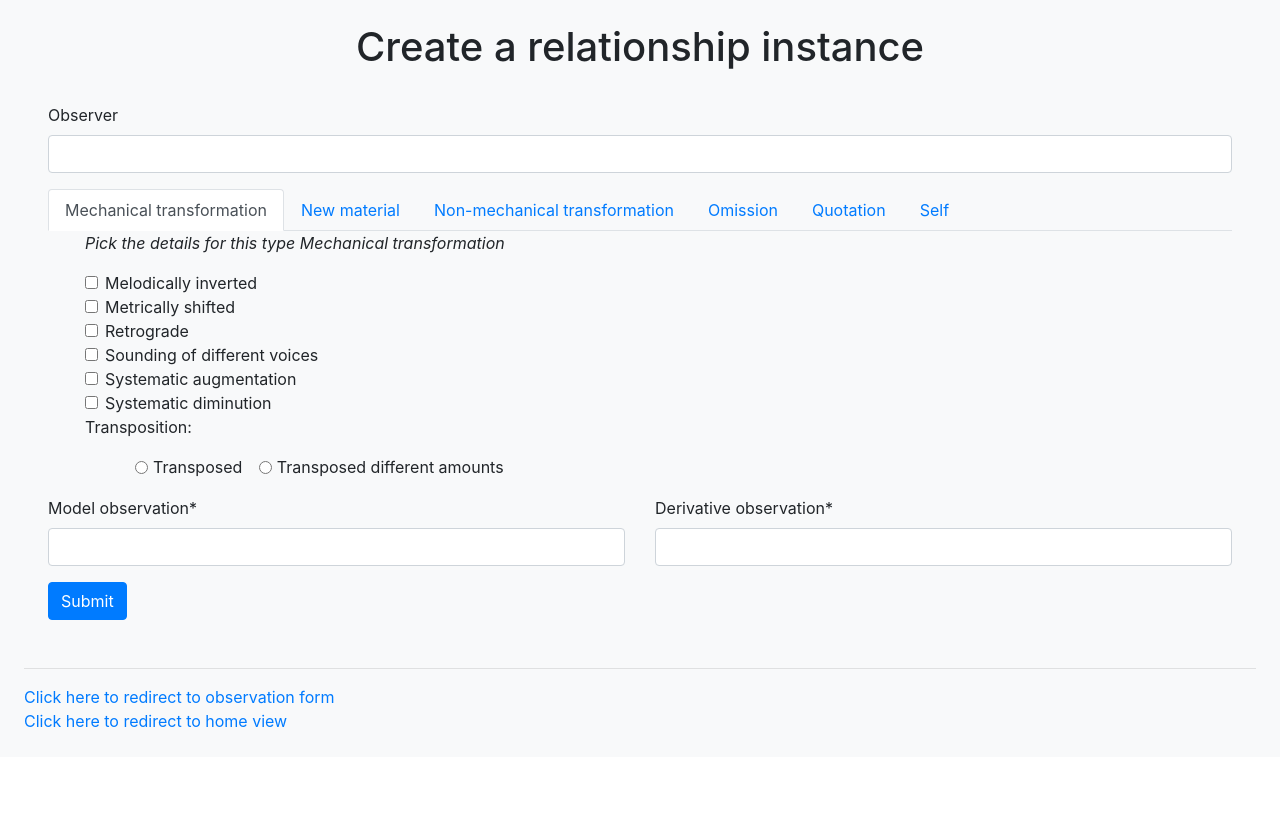
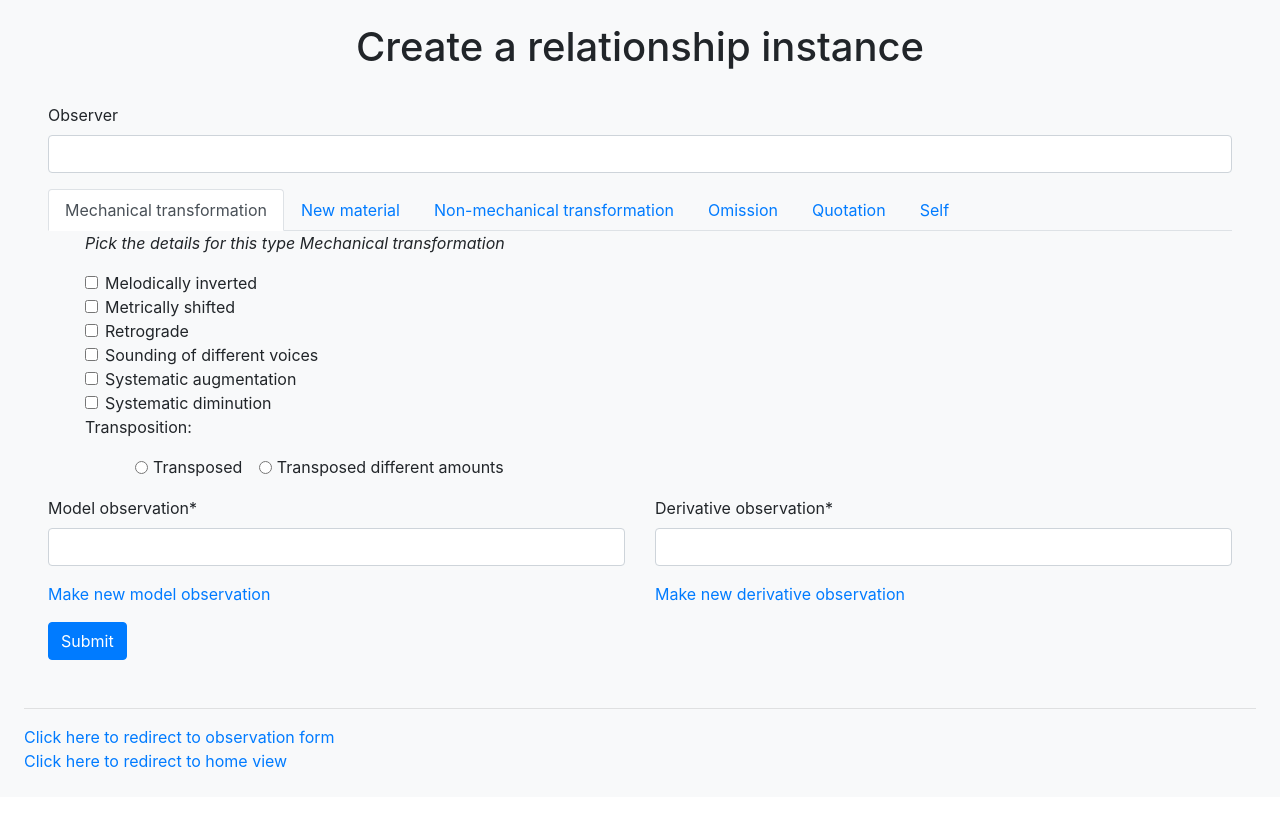
Before and after one commit to CRIM-Project/jsonfield-testing, a Django app: page /forms/relationship/ in a window 1280 px wide. Shown: the part 25-846 px from the top of the page. Before the commit the page ends 752 px from the top, so only its background shows below. Run offline with Django 3.2, Linux system fonts and the light colour scheme; some libraries are stand-ins or nearby versions.

Commit message:
template edit with links

```diff
--- a/crim/templates/relationship_form.html
+++ b/crim/templates/relationship_form.html
@@ -78,8 +78,12 @@
                 </div>
                 <p></p>
                 <div class="row">
-                    <div class="col-sm">{{form.model_observation|as_crispy_field}}</div>
-                    <div class="col-sm">{{form.derivative_observation|as_crispy_field}}</div>
+                    <div class="col-sm">{{form.model_observation|as_crispy_field}}
+                        <p><a href = "{% url 'observation-form' %}">Make new model observation</a></p>
+                    </div>
+                    <div class="col-sm">{{form.derivative_observation|as_crispy_field}}
+                        <p><a href = "{% url 'observation-form' %}">Make new derivative observation</a></p>
+                    </div>
                 </div>
                 <div class="row-sm">{{form.details|as_crispy_field}}</div>
                 <div class="row-sm">{{form.relationship_definition}}</div>
```
